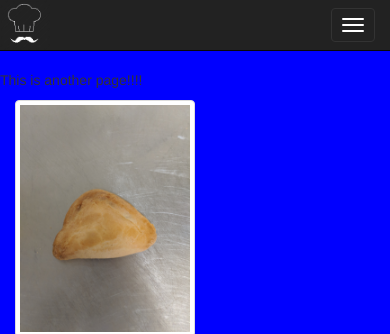
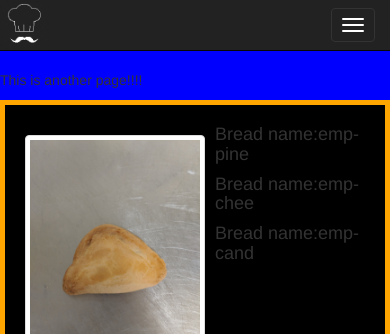
Before and after one commit to gill104/Web, a PHP site: page /bread.php in a window 390 px wide. Shown: the top 334 px of the page. Run offline with PHP 8.4, Linux system fonts and the light colour scheme.

Commit message:
messing with images and text. added floats but not sure if its reliable in small screens.

```diff
--- a/bread.php
+++ b/bread.php
@@ -19,11 +19,41 @@
 		//Get the paths of the images then once preloaded show them?
         $(document).ready(function()
         {
+
+			var images=[];
+			function preload(){
+				for(var x = 0; x < arguments.length; x++)
+				{
+					images[x] = new Image();
+					images[x].src = preload.arguments[x];
+
+					console.log(images[x]);
+				}
+			}
+			preload(
+
+				"Images/emp-pump.jpg",
+				"Images/emp-pine.jpg",
+				"Images/emp-pine.jpg",
+				"Images/emp-chee.jpg",
+				"Images/emp-cand.jpg",
+				"Images/toast-square.jpg",
+				"Images/toast-ear.jpg",
+				"Images/sponge-white.jpg",
+				"Images/sponge-wall.jpg",
+				"Images/sponge-rose.jpg",
+				"Images/sponge-leg.jpg",
+				"Images/past-cup.jpg",
+				"Images/past-pig.jpg"
+			);
+
+
+		});
+		$(document).ready(function()
+        {
             var jsonURL = "breadImages.json";
             $.getJSON(jsonURL,function(json)
             {
-
-
                 var imgList = "";
                 var count = 0;
 				var classdef = 0;
@@ -34,19 +64,20 @@
 						var my_img = new Image();
 						my_img.src = this.imgPath;
 						console.log('first created: ' + my_img.src);
-                        if(count == 4)
+                        if(count == 3)
                         {
                             imgList+= '</div>';
                             count = 0;
                         }
 
-                        if(count > 3 || count == 0){
+                        if(count > 2 || count == 0){
                             imgList += '<div class="row">';
                         }
-                        imgList +=  '<div class="col-sm-3 resize-img ">' +
-                                        '<img id="'+classdef+'"class="img-thumbnail imgArr" src=#>' +
+						//added style float testing
+                        imgList +=  '<div class="col-sm-4 resize-img ">' +
+                                        '<img style="float:left" id="'+classdef+'"class="img-thumbnail imgArr" src=#>' +
+										'<h4 style:"float:right;"> Bread name:' + this.name+'</h4>' +
                                     '</div>';
-
                         count++;
 						classdef++;
                     });
@@ -54,8 +85,6 @@
 
                     $('#breadLi').append(imgList);//puts into a container below
                     console.log(imgList);
-
-                //document.getElementById("breadLi").innerHTML=imgList;
                 });
             });
         </script>
@@ -63,14 +92,12 @@
     </head>
     <body>
         <?php include("navigationBar.php"); ?>
+
         <p style="margin-top:70px" >This is another page!!!!</p>
-        <div id="breadLi" class="container">
-        </div>
-		<div onload="preLoad();">
-		</div>
+
+        <div id="breadLi" class="container-fluid" style="background: 'red';">
+
 		<script>
-			//function preLoad()
-			//{
 			$(document).ready(function()//runs at this point while file being read
 			{
 				console.log('doing stuff inthis scrupt!!!');
@@ -98,7 +125,6 @@
 					document.getElementById(idVal).src = img;
 				}
 			});
-
 		</script>
 
 
--- a/mainStyleSheet.css
+++ b/mainStyleSheet.css
@@ -1,4 +1,4 @@
-body{
+body {
     background:blue;
 }
 .bg-white{
@@ -39,5 +39,11 @@ ul{
 
 .resize-img img{
     width:50%;
-    margin:auto;
+    margin:10px;
+
+    }
+#breadLi{
+    background-color: black;
+    border: solid 5px orange;
+    padding: 10px;
 }
```
Also changed, not shown: index.php (+0 -40 lines).
